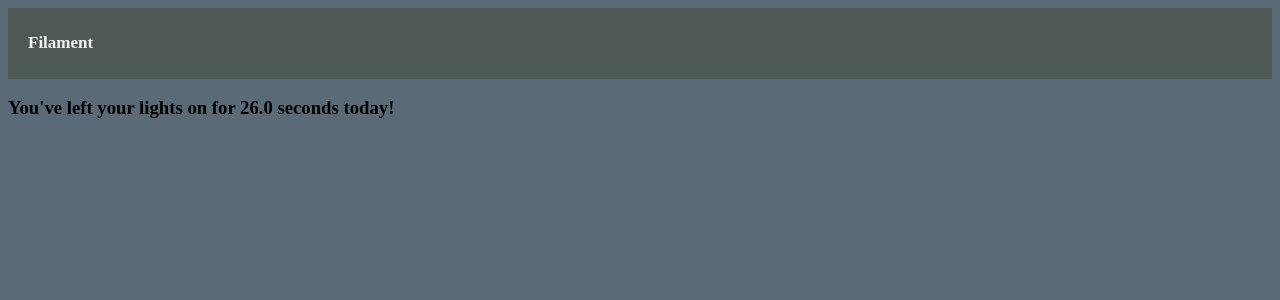
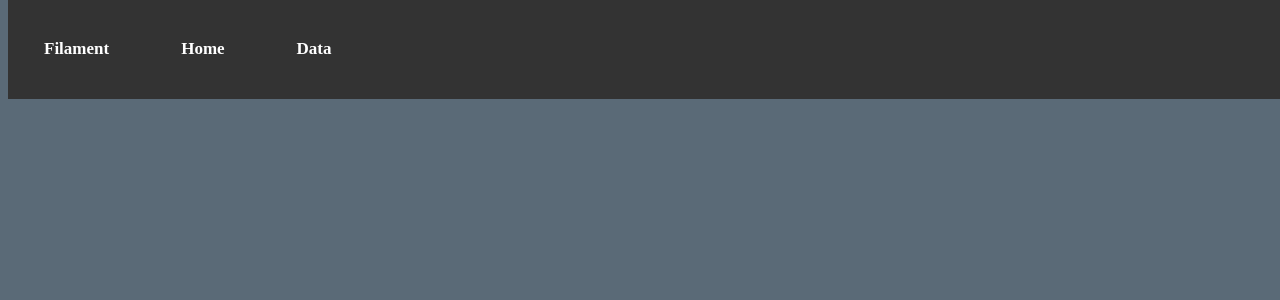
Before and after one commit to kinghos/Filament, a Django app: page /home/ in a window 1280 px wide. Shown: the top 300 px of the page. Run offline with Django 4.2, Linux system fonts and the light colour scheme; data comes from the database, SQL or seed files in the repository.

```diff
--- a/Filament/Filament/settings.py
+++ b/Filament/Filament/settings.py
@@ -25,7 +25,7 @@ SECRET_KEY = 'django-insecure-swaiw)6=q2n+%y1+rj)$nwwwi6lzwh@m7ian^0!3$s#m7s)dl^
 # SECURITY WARNING: don't run with debug turned on in production!
 DEBUG = True
 
-ALLOWED_HOSTS = ["127.0.0.1"]
+ALLOWED_HOSTS = ["*"]
 
 
 # Application definition
--- a/Filament/light_monitoring/static/light_monitoring/style.css
+++ b/Filament/light_monitoring/static/light_monitoring/style.css
@@ -3,9 +3,30 @@ body {
     background-color: rgb(90, 106, 119);
 }
 
-#header {
-    background-color: rgb(78, 88, 85);
-    overflow: hidden;
+.topnav {
+    position: fixed; /* Stay on top */
+    top: 0; /* Position the topnav bar at the top of the page */
+    width: 100%; /* Full width */
+    display: flex; /* Make the topnav items appear next to each other */
+    align-items: center; /* Center the items vertically */
+    background-color: #333; /* Background color */
+    color: #fff; /* Text color */
+}
+
+
+
+.topnav a{
+    display: inline-block; /* Make each element appear next to each other */
+    padding: 14px 16px; /* Add some spacing */
+    text-decoration: none; /* Remove underline */
+    color: #fff; /* Text color */
+}
+
+/* Responsive styles for smaller screens */
+@media screen and (max-width: 600px) {
+    .topnav {
+        flex-wrap: wrap; /* Wrap the items when the screen is too small */
+    }
 }
 
 h1 {
@@ -16,3 +37,7 @@ h1 {
     text-decoration: none;
     font-size: 17px;
   }
+
+a:hover {
+    color: red;
+}
--- a/Filament/light_monitoring/templates/light_monitoring/home.html
+++ b/Filament/light_monitoring/templates/light_monitoring/home.html
@@ -7,10 +7,12 @@
 {%endblock%}
 
 {%block body%}
-    <div id="header">
-        <h1>Filament</h1>
+    <div class="topnav">
+        <h1><a href="">Filament</a></h1>
+        <h1><a>Home</a></h1>
+        <h1><a>Data</a></h1>
     </div>
-    <h3>You've left your lights on for {{duration_tot}} seconds today!</h3>
+
 
 
 {%endblock%}
```
